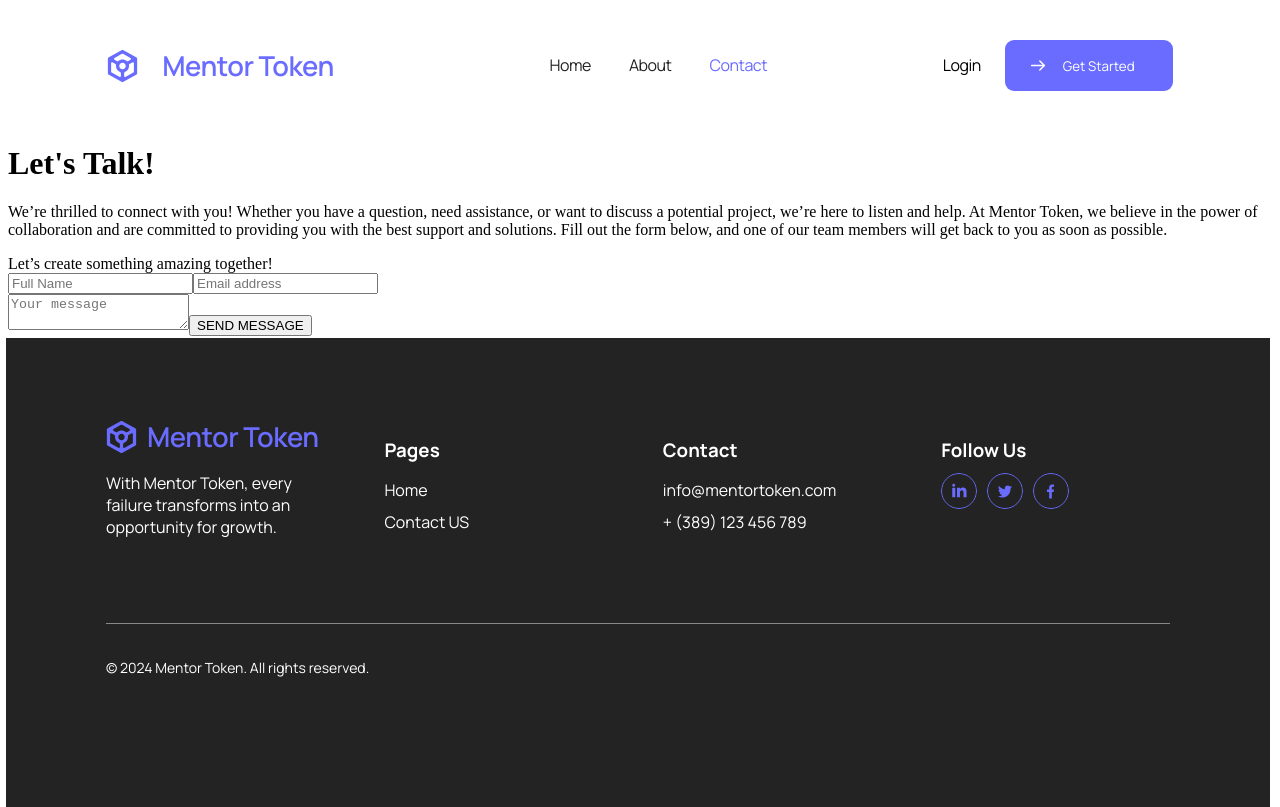
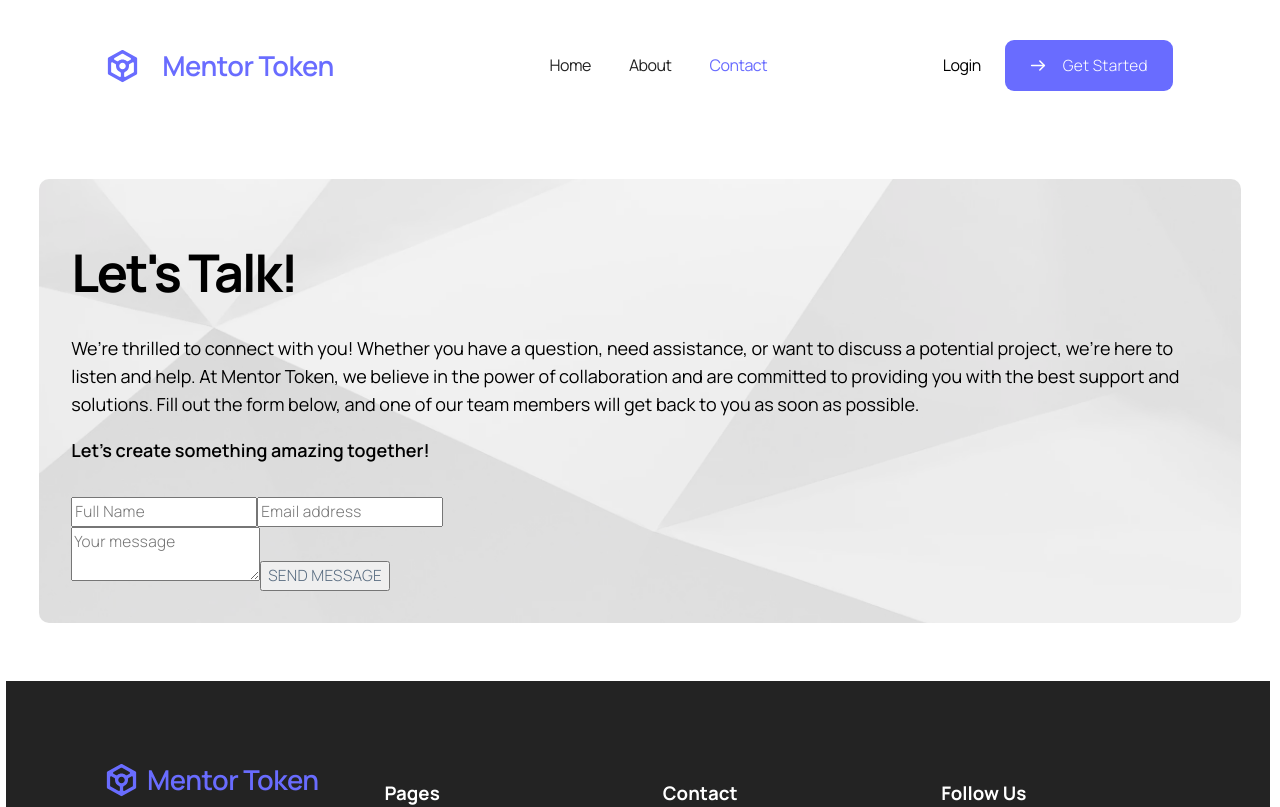
Before and after one commit to DexterNutt/FinalProject, a React (Vite) app in the folder MentorToken/: page /contact in a window 1280 px wide. Shown: the top 807 px of the page. Built offline with nearby package versions, Linux system fonts and the light colour scheme.

Commit message:
add css to Message component

```diff
--- a/MentorToken/src/components/message/Message.module.css
+++ b/MentorToken/src/components/message/Message.module.css
@@ -0,0 +1,71 @@
+@import url("https://fonts.googleapis.com/css2?family=Manrope:wght@200..800&display=swap");
+
+.message {
+  font-family: "Manrope", sans-serif;
+  margin: 3.5rem 0rem;
+  display: flex;
+  flex-direction: row;
+  justify-content: center;
+  align-items: center;
+}
+
+.formContainer {
+  position: relative;
+  display: flex;
+  flex-direction: column;
+  width: 90%;
+  gap: 2rem;
+  padding: 2rem;
+  border-radius: 10px;
+  z-index: 2;
+}
+
+.formContainer::before {
+  content: "";
+  position: absolute;
+  top: 0;
+  left: 0;
+  width: 100%;
+  height: 100%;
+  background-image: url("/background.webp");
+  background-position: center;
+  background-repeat: no-repeat;
+  background-size: cover;
+  opacity: 0.3;
+  z-index: -1;
+  border-radius: 10px;
+}
+
+.text h1 {
+  font-size: 52px;
+  font-weight: 700;
+  line-height: 54.55px;
+  letter-spacing: -0.04em;
+  text-align: left;
+}
+
+.text p {
+  font-size: 18px;
+  font-weight: 400;
+  line-height: 27.94px;
+  text-align: left;
+}
+
+.text span {
+  font-size: 18px;
+  font-weight: 600;
+  line-height: 27.94px;
+  text-align: left;
+}
+
+input,
+textarea,
+button {
+  font-family: "Manrope", sans-serif;
+  color: #566a7f;
+  font-size: 15.41px;
+  font-weight: 300;
+  line-height: 23.92px;
+  letter-spacing: 0.02em;
+  text-align: left;
+}
```
